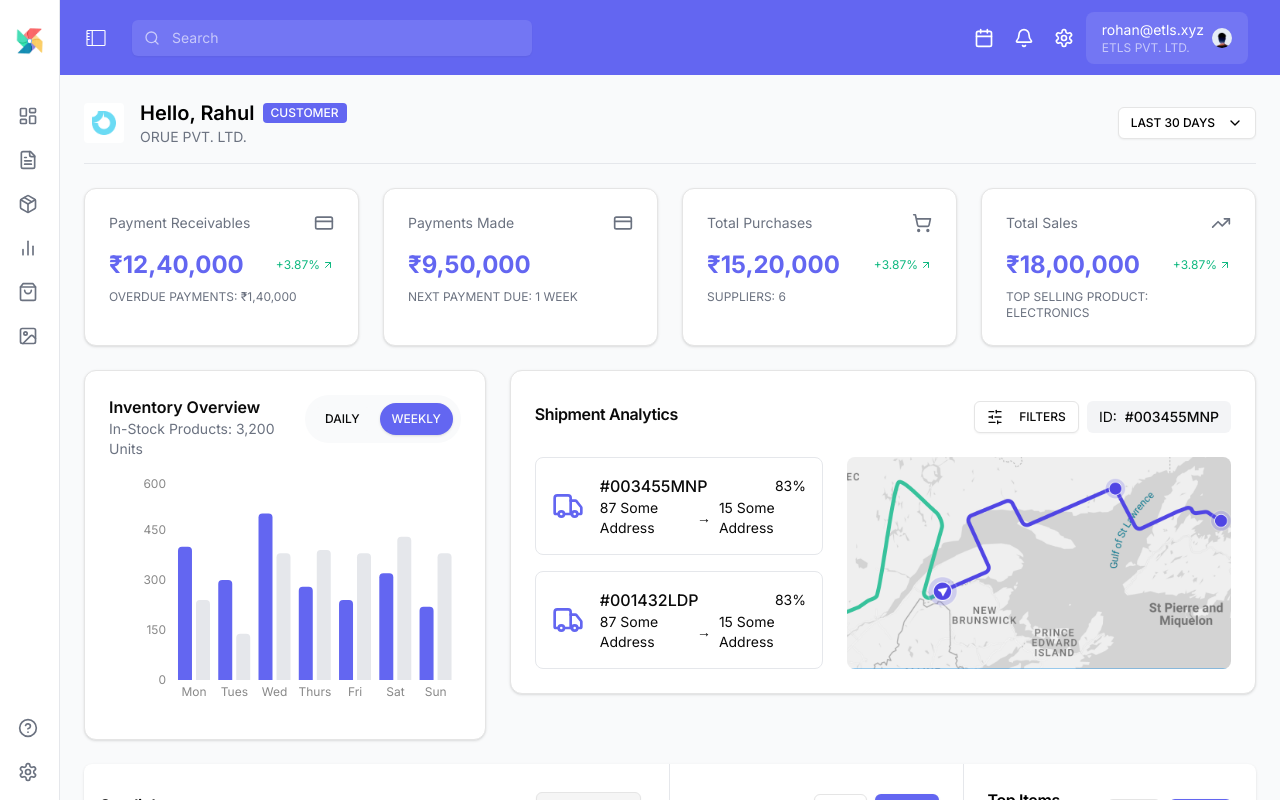
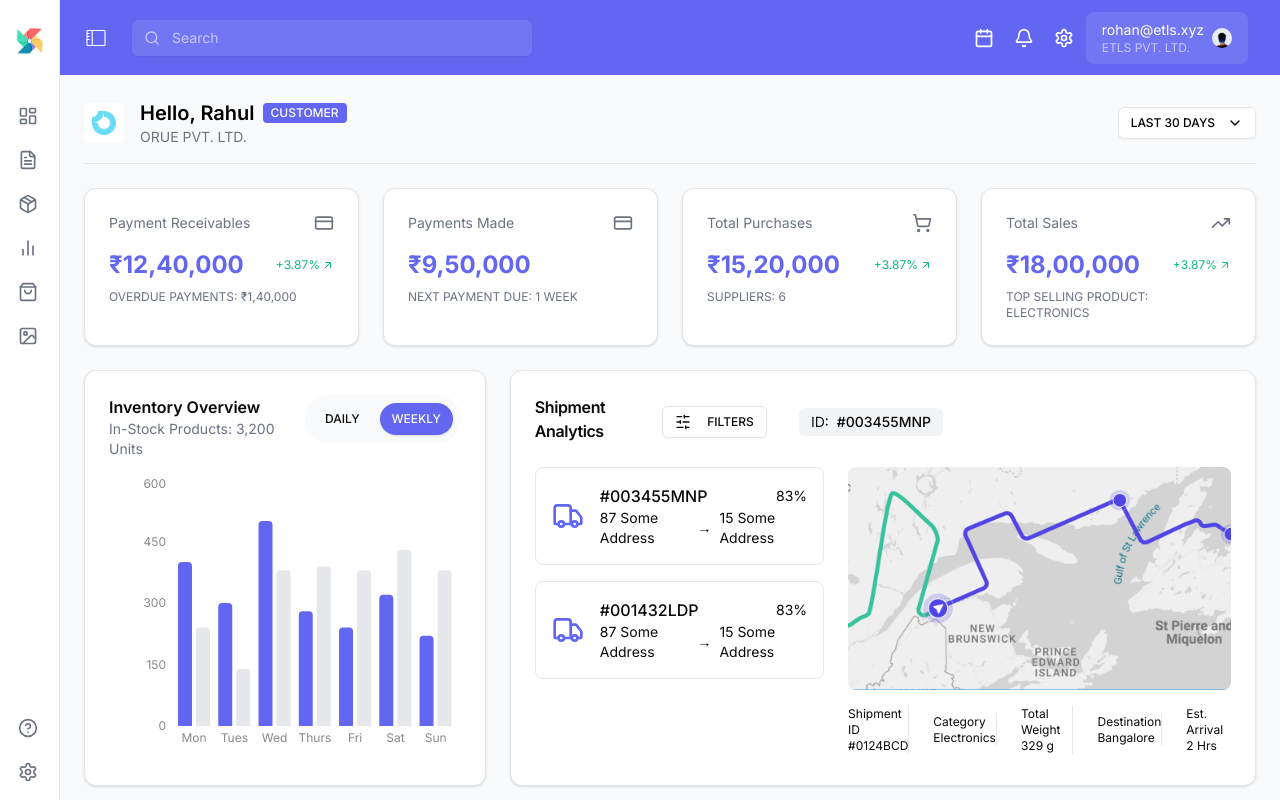
Before and after one commit to AshwiniParaye1/Dashboard, a Next.js app: page / in a window 1280 px wide. Shown: the top 800 px of the page. Built offline with nearby package versions, Linux system fonts and the light colour scheme.

Commit message:
fixed css

```diff
--- a/components/dashboard/inventory-overview.tsx
+++ b/components/dashboard/inventory-overview.tsx
@@ -44,7 +44,7 @@ export function InventoryOverview() {
               {/* </button> */}
             </div>
           </div>
-          <div className="h-[240px] mt-4">
+          <div className="h-[286px] mt-4">
             <ResponsiveContainer width="100%" height="100%">
               <BarChart data={data}>
                 <XAxis
--- a/components/dashboard/shipment-analytics.tsx
+++ b/components/dashboard/shipment-analytics.tsx
@@ -4,15 +4,15 @@ import { SlidersHorizontal, Truck } from "lucide-react";
 
 export function ShipmentAnalytics() {
   return (
-    <Card className="w-full">
+    <Card className="w-full h-full">
       <CardHeader className="flex flex-row items-center justify-between">
-        <CardTitle>Shipment Analytics</CardTitle>
-        <div className="flex gap-2">
-          <Button variant="outline" size="sm">
+        <CardTitle className="text-base">Shipment Analytics</CardTitle>
+        <div className="flex gap-8 justify-center items-center">
+          <Button variant="outline" size="sm" className="">
             <SlidersHorizontal className="h-4 w-4 mr-2" />
             FILTERS
           </Button>
-          <div className="flex items-center gap-2 px-3 py-1 bg-gray-100 rounded-md">
+          <div className="flex items-center gap-2 px-3 py-1 bg-gray-100 rounded-md mr-72">
             <span className="text-sm">ID:</span>
             <span className="text-sm font-medium">#003455MNP</span>
           </div>
@@ -50,12 +50,34 @@ export function ShipmentAnalytics() {
               </div>
             </div>
           </div>
-          <div className="w-96">
+          <div className="w-[55%]">
             <img
               src="/shipment-analytics.png"
               alt="Shipment Analysis"
               className="w-full h-full object-cover rounded-lg"
             />
+            <div className="flex flex-row gap-6 text-xs pt-4 pb-4 justify-center items-center ">
+              <div className="border-r border-gray-200">
+                <p className="">Shipment ID</p>
+                <p>#0124BCD</p>
+              </div>
+              <div className="border-r border-gray-200">
+                <p className="">Category</p>
+                <p>Electronics</p>
+              </div>
+              <div className=" border-r border-gray-200">
+                <p>Total Weight</p>
+                <p>329 g</p>
+              </div>
+              <div className=" border-r border-gray-200">
+                <p>Destination</p>
+                <p>Bangalore</p>
+              </div>
+              <div>
+                <p>Est. Arrival</p>
+                <p>2 Hrs</p>
+              </div>
+            </div>
           </div>
         </div>
       </CardContent>
```
